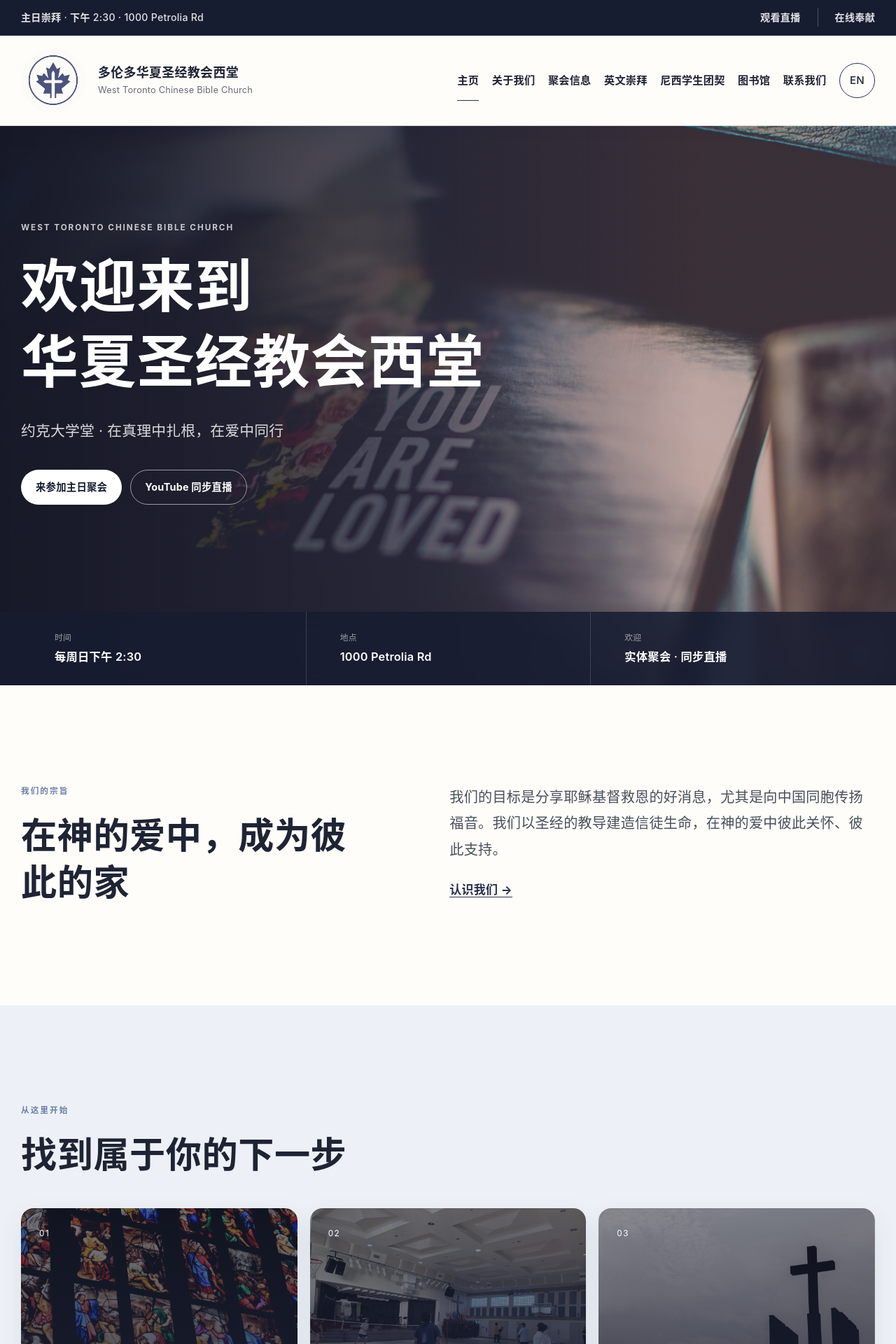
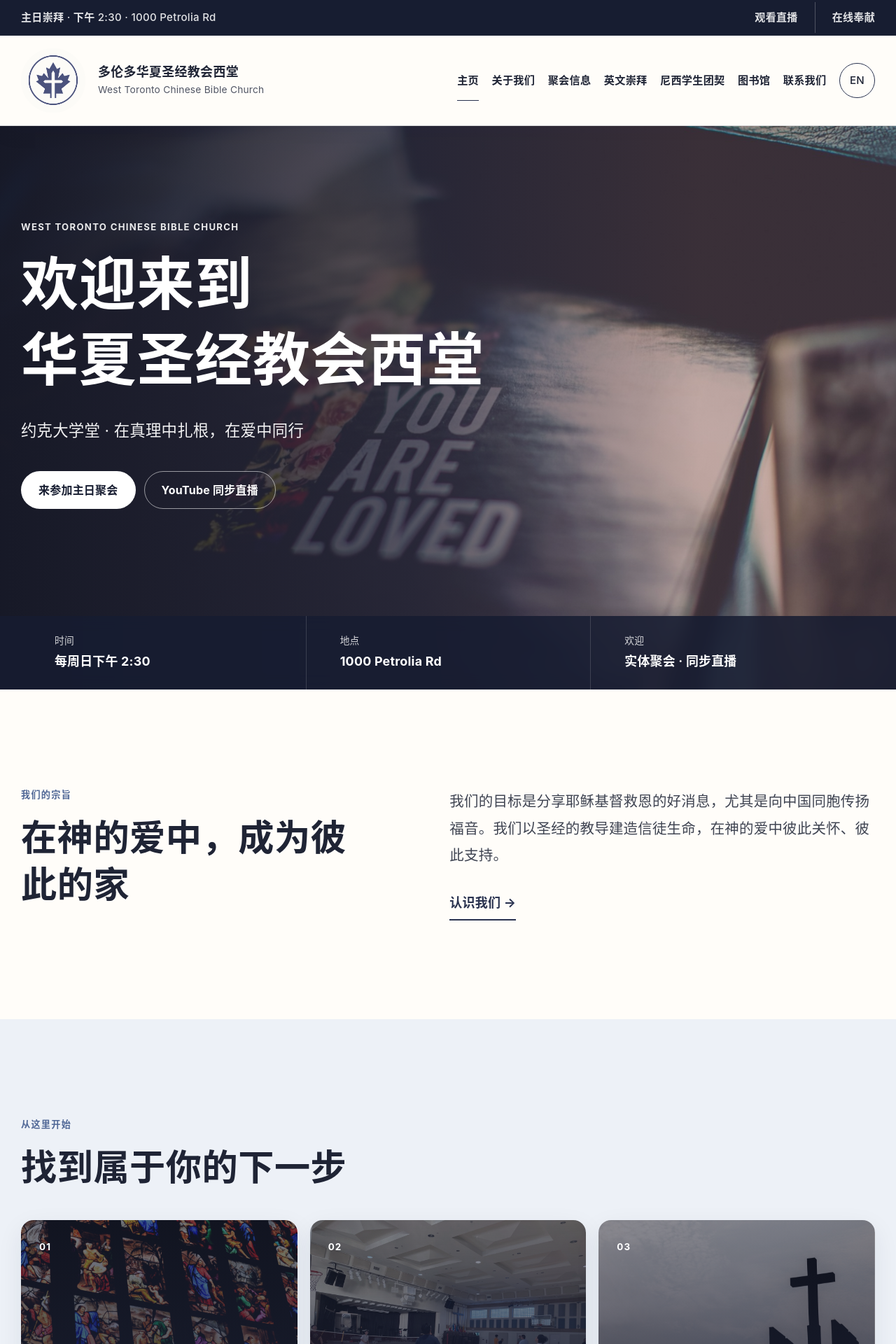
Before and after one commit to wtcbc/wtcbc.github.io, a Jekyll site: the page built from index.html, in a window 1280 px wide. Shown: the top 1920 px of the page at 70% size. Built offline with Jekyll 4.4.1, drawn with Linux system fonts in a browser that asks for light colours; the list of posts is cut into pages by our own code.

Commit message:
Improve readability for older visitors

```diff
--- a/_includes/head.html
+++ b/_includes/head.html
@@ -8,7 +8,7 @@
   <meta name="twitter:card" content="summary_large_image">
   <link rel="icon" type="image/png" href="{{ "/assets/img/site/logo.png" | relative_url }}">
   <link rel="apple-touch-icon" href="{{ "/assets/img/site/logo.png" | relative_url }}">
-  <link rel="stylesheet" href="{{ "/assets/css/main.css" | relative_url }}?v=20260729-3">
+  <link rel="stylesheet" href="{{ "/assets/css/main.css" | relative_url }}?v=20260729-4">
   <link rel="stylesheet" href="{{ "/assets/css/syntax.css" | relative_url }}">
   {% feed_meta %}
   <script type="application/ld+json">
--- a/assets/css/main.scss
+++ b/assets/css/main.scss
@@ -5,12 +5,12 @@
   --ink: #1f2435;
   --navy: #29324f;
   --navy-deep: #171d31;
-  --blue: #6a7fa9;
+  --blue: #4f6796;
   --blue-pale: #edf1f7;
   --warm: #f4efe8;
   --paper: #fffdf9;
   --line: rgba(41, 50, 79, .17);
-  --muted: #666b78;
+  --muted: #505564;
   --white: #fff;
   --radius: 18px;
   --shadow: 0 24px 60px rgba(27, 34, 57, .12);
@@ -36,14 +36,14 @@ body {
   background: var(--paper);
   color: var(--ink);
   font-family: var(--font-sans);
-  font-size: 17px;
-  line-height: 1.75;
+  font-size: 18px;
+  line-height: 1.8;
   text-rendering: optimizeLegibility;
 }
 
 html[lang="zh-CN"] body {
   letter-spacing: .012em;
-  line-height: 1.85;
+  line-height: 1.9;
 }
 
 img {
@@ -108,7 +108,7 @@ p { margin: 0 0 1.2em; }
   background: var(--navy-deep);
   color: rgba(255, 255, 255, .88);
   border-bottom: 1px solid rgba(255, 255, 255, .08);
-  font-size: .88rem;
+  font-size: .94rem;
   font-weight: 550;
   letter-spacing: .02em;
 }
@@ -123,6 +123,11 @@ p { margin: 0 0 1.2em; }
 
 .utility-inner p { margin: 0; }
 .utility-actions { display: flex; align-items: center; gap: 24px; }
+.utility-actions a {
+  min-height: 44px;
+  display: inline-flex;
+  align-items: center;
+}
 .utility-actions a + a {
   padding-left: 24px;
   border-left: 1px solid rgba(255, 255, 255, .24);
@@ -160,7 +165,7 @@ p { margin: 0 0 1.2em; }
 
 .brand span { display: flex; flex-direction: column; }
 .brand strong { font-size: 1.12rem; font-weight: 650; line-height: 1.35; }
-.brand small { margin-top: 3px; color: var(--muted); font-size: .8rem; line-height: 1.4; }
+.brand small { margin-top: 3px; color: var(--muted); font-size: .86rem; line-height: 1.5; }
 
 html[lang="zh-CN"] .brand strong {
   font-family: var(--font-serif);
@@ -210,6 +215,9 @@ html[lang="zh-CN"] .brand strong {
 
 .mobile-menu { display: none; position: relative; }
 .mobile-menu summary {
+  min-height: 50px;
+  display: flex;
+  align-items: center;
   padding: 11px 17px;
   border: 1px solid var(--navy);
   border-radius: 999px;
@@ -231,7 +239,9 @@ html[lang="zh-CN"] .brand strong {
   box-shadow: var(--shadow);
 }
 .mobile-menu nav a {
-  display: block;
+  min-height: 52px;
+  display: flex;
+  align-items: center;
   padding: 12px 13px;
   border-radius: 8px;
   font-size: 1rem;
@@ -240,10 +250,11 @@ html[lang="zh-CN"] .brand strong {
 
 .eyebrow {
   margin: 0 0 18px;
-  color: rgba(255, 255, 255, .76);
-  font-size: .73rem;
+  color: rgba(255, 255, 255, .9);
+  font-size: .82rem;
   font-weight: 700;
-  letter-spacing: .17em;
+  letter-spacing: .1em;
+  line-height: 1.45;
   text-transform: uppercase;
 }
 
@@ -274,8 +285,8 @@ html[lang="zh-CN"] .brand strong {
 .hero-subtitle {
   max-width: 620px;
   margin: 26px 0 36px;
-  color: rgba(255, 255, 255, .84);
-  font-size: clamp(1rem, 2vw, 1.3rem);
+  color: rgba(255, 255, 255, .94);
+  font-size: clamp(1.1rem, 2vw, 1.4rem);
 }
 
 .button-row {
@@ -286,14 +297,14 @@ html[lang="zh-CN"] .brand strong {
 }
 
 .button {
-  min-height: 50px;
+  min-height: 54px;
   display: inline-flex;
   align-items: center;
   justify-content: center;
-  padding: 11px 20px;
+  padding: 13px 24px;
   border: 1px solid transparent;
   border-radius: 999px;
-  font-size: .9rem;
+  font-size: 1rem;
   font-weight: 650;
   line-height: 1.25;
   transition: transform .2s ease, background .2s ease, color .2s ease;
@@ -326,8 +337,8 @@ html[lang="zh-CN"] .brand strong {
 }
 
 .service-ribbon-grid > div:first-child { border-left: 0; }
-.service-ribbon-grid span { color: rgba(255,255,255,.58); font-size: .74rem; }
-.service-ribbon-grid strong { font-size: 1.02rem; font-weight: 600; }
+.service-ribbon-grid span { color: rgba(255,255,255,.82); font-size: .86rem; }
+.service-ribbon-grid strong { font-size: 1.12rem; font-weight: 650; }
 
 .section { padding-block: clamp(76px, 11vw, 145px); }
 .section--intro { background: var(--paper); }
@@ -341,8 +352,14 @@ html[lang="zh-CN"] .brand strong {
 }
 
 .intro-grid h2 { max-width: 540px; }
-.lead { max-width: 690px; color: #494e5d; font-size: clamp(1.06rem, 1.6vw, 1.26rem); }
-.text-link { color: var(--navy); font-weight: 650; border-bottom: 1px solid currentColor; }
+.lead { max-width: 690px; color: #3f4452; font-size: clamp(1.1rem, 1.6vw, 1.3rem); }
+.text-link {
+  display: inline-block;
+  padding-block: 6px;
+  color: var(--navy);
+  font-weight: 700;
+  border-bottom: 2px solid currentColor;
+}
 .text-link:hover { color: var(--blue); }
 
 .section-heading {
@@ -372,9 +389,9 @@ html[lang="zh-CN"] .brand strong {
 }
 
 .path-card:hover { transform: translateY(-5px); box-shadow: var(--shadow); }
-.path-card span { font-size: .74rem; letter-spacing: .12em; }
+.path-card span { font-size: .84rem; font-weight: 650; letter-spacing: .08em; }
 .path-card h3 { margin-bottom: 8px; color: #fff; }
-.path-card p { margin: 0; color: rgba(255,255,255,.78); font-size: .92rem; }
+.path-card p { margin: 0; color: rgba(255,255,255,.92); font-size: 1rem; }
 .path-card--worship { background-image: linear-gradient(rgba(29,34,54,.6), rgba(29,34,54,.84)), url("/assets/img/site/stained-glass.jpg"); }
 .path-card--groups { background-image: linear-gradient(rgba(29,34,54,.48), rgba(29,34,54,.85)), url("/assets/img/site/nissi-1.jpg"); }
 .path-card--welcome { background-image: linear-gradient(rgba(29,34,54,.5), rgba(29,34,54,.88)), url("/assets/img/site/cross.jpg"); }
@@ -417,7 +434,7 @@ html[lang="zh-CN"] .brand strong {
   border-bottom: 1px solid var(--line);
 }
 
-.detail-list span { color: var(--blue); font-size: .76rem; }
+.detail-list span { color: var(--blue); font-size: .86rem; font-weight: 700; }
 .detail-list p { margin: 0; }
 
 .home-cta {
@@ -447,7 +464,7 @@ html[lang="zh-CN"] .brand strong {
 
 .page-hero--plain { background: var(--navy); }
 .page-hero h1 { max-width: 900px; color: #fff; font-size: clamp(2.7rem, 6vw, 5.2rem); }
-.page-intro { max-width: 760px; margin: 20px 0 0; color: rgba(255,255,255,.78); font-size: 1.08rem; }
+.page-intro { max-width: 760px; margin: 20px 0 0; color: rgba(255,255,255,.92); font-size: 1.16rem; }
 
 .page-shell {
   display: grid;
@@ -465,10 +482,16 @@ html[lang="zh-CN"] .brand strong {
 .rich-content > :first-child { margin-top: 0; }
 .rich-content h2 { margin: 0 0 24px; font-size: clamp(1.7rem, 3vw, 2.7rem); }
 .rich-content h3 { margin: 42px 0 14px; }
-.rich-content p { color: #494e5d; }
+.rich-content p { color: #3f4452; }
 .rich-content ul, .rich-content ol { padding-left: 1.35em; }
 .rich-content li { margin-bottom: .65em; }
-.rich-content a:not(.button):not(.text-link) { color: #465d8b; text-decoration: underline; text-decoration-thickness: 1px; text-underline-offset: 3px; }
+.rich-content a:not(.button):not(.text-link) {
+  color: #324f87;
+  font-weight: 600;
+  text-decoration: underline;
+  text-decoration-thickness: 2px;
+  text-underline-offset: 4px;
+}
 .rich-content blockquote {
   margin: 30px 0;
   padding: 20px 26px;
@@ -486,7 +509,7 @@ html[lang="zh-CN"] .brand strong {
 
 .visit-card .eyebrow { color: var(--blue); margin-bottom: 4px; }
 .visit-time { margin: 0; color: var(--navy); font: 500 3rem/1 var(--font-serif); }
-.visit-time small { font-size: .95rem; }
+.visit-time small { font-size: 1rem; }
 .visit-card hr { height: 1px; margin: 20px 0; border: 0; background: var(--line); }
 
 .info-cards {
@@ -528,7 +551,8 @@ th, td {
 th {
   background: var(--blue-pale);
   color: var(--navy);
-  font-size: .8rem;
+  font-size: .9rem;
+  font-weight: 700;
   letter-spacing: .05em;
 }
 
@@ -556,8 +580,8 @@ tr:last-child td { border-bottom: 0; }
   color: #fff;
 }
 
-.activity-grid span { color: #aab7d2; font-size: .72rem; }
-.activity-grid h3 { margin: 36px 0 0; color: #fff; font-size: 1.15rem; }
+.activity-grid span { color: #d0d8e9; font-size: .84rem; }
+.activity-grid h3 { margin: 36px 0 0; color: #fff; font-size: 1.22rem; }
 
 .gallery {
   display: grid;
@@ -609,12 +633,12 @@ tr:last-child td { border-bottom: 0; }
 }
 
 .featured-image img { width: 100%; border-radius: var(--radius); }
-.post-date { color: var(--muted); font-size: .85rem; }
+.post-date { color: var(--muted); font-size: .95rem; }
 
 .site-footer {
   padding-block: 70px 22px;
   background: var(--navy-deep);
-  color: rgba(255,255,255,.68);
+  color: rgba(255,255,255,.84);
 }
 
 .footer-grid {
@@ -630,15 +654,18 @@ tr:last-child td { border-bottom: 0; }
   margin-bottom: 13px;
   color: #fff;
   font-family: var(--font-sans);
-  font-size: .76rem;
+  font-size: .88rem;
   font-weight: 650;
   line-height: 1.3;
-  letter-spacing: .12em;
+  letter-spacing: .08em;
   text-transform: uppercase;
 }
-.site-footer p { margin-bottom: .8em; font-size: .88rem; }
+.site-footer p { margin-bottom: .8em; font-size: 1rem; }
 .site-footer a:hover { color: #fff; }
-.social-links { display: flex; gap: 18px; font-size: .86rem; }
+.site-footer a { text-underline-offset: 4px; }
+.site-footer a:focus-visible,
+.site-footer a:hover { text-decoration: underline; text-decoration-thickness: 2px; }
+.social-links { display: flex; gap: 22px; font-size: 1rem; }
 
 .footer-bottom {
   display: flex;
@@ -647,7 +674,7 @@ tr:last-child td { border-bottom: 0; }
   margin-top: 54px;
   padding-top: 20px;
   border-top: 1px solid rgba(255,255,255,.12);
-  font-size: .75rem;
+  font-size: .86rem;
 }
 .footer-bottom p { margin: 0; }
 
@@ -663,9 +690,9 @@ tr:last-child td { border-bottom: 0; }
 }
 
 @media (max-width: 780px) {
-  body { font-size: 16px; }
+  body { font-size: 18px; }
   .site-width { width: min(calc(100% - 32px), var(--site-width)); }
-  .utility-bar { font-size: .82rem; }
+  .utility-bar { font-size: .9rem; }
   .utility-inner { min-height: 46px; gap: 18px; }
   .utility-address { display: none; }
   .utility-actions { gap: 16px; }
@@ -673,12 +700,12 @@ tr:last-child td { border-bottom: 0; }
   .nav-row { min-height: 104px; padding-block: 12px; gap: 22px; }
   .brand { gap: 14px; }
   .brand img { width: 72px; height: 72px; }
-  .brand strong { max-width: 240px; font-size: .94rem; }
+  .brand strong { max-width: 240px; font-size: .98rem; }
   .brand small { display: none; }
   .home-hero { min-height: auto; }
   .hero-content { padding-block: 95px 80px; }
   .service-ribbon-grid { grid-template-columns: 1fr; }
-  .service-ribbon-grid > div { min-height: 75px; padding: 14px 0; border: 0; border-top: 1px solid rgba(255,255,255,.15); }
+  .service-ribbon-grid > div { min-height: 88px; padding: 16px 0; border: 0; border-top: 1px solid rgba(255,255,255,.15); }
   .service-ribbon-grid > div:first-child { border-top: 0; }
   .intro-grid, .gathering-grid { grid-template-columns: 1fr; }
   .path-grid { grid-template-columns: 1fr; }
@@ -697,7 +724,7 @@ tr:last-child td { border-bottom: 0; }
   .nav-row { gap: 18px; }
   .brand { gap: 12px; }
   .brand img { width: 64px; height: 64px; }
-  .brand strong { max-width: 176px; font-size: .86rem; line-height: 1.3; }
+  .brand strong { max-width: 176px; font-size: .9rem; line-height: 1.35; }
   .button-row { align-items: stretch; flex-direction: column; }
   .button { width: 100%; }
   .path-card { min-height: 260px; }
```
